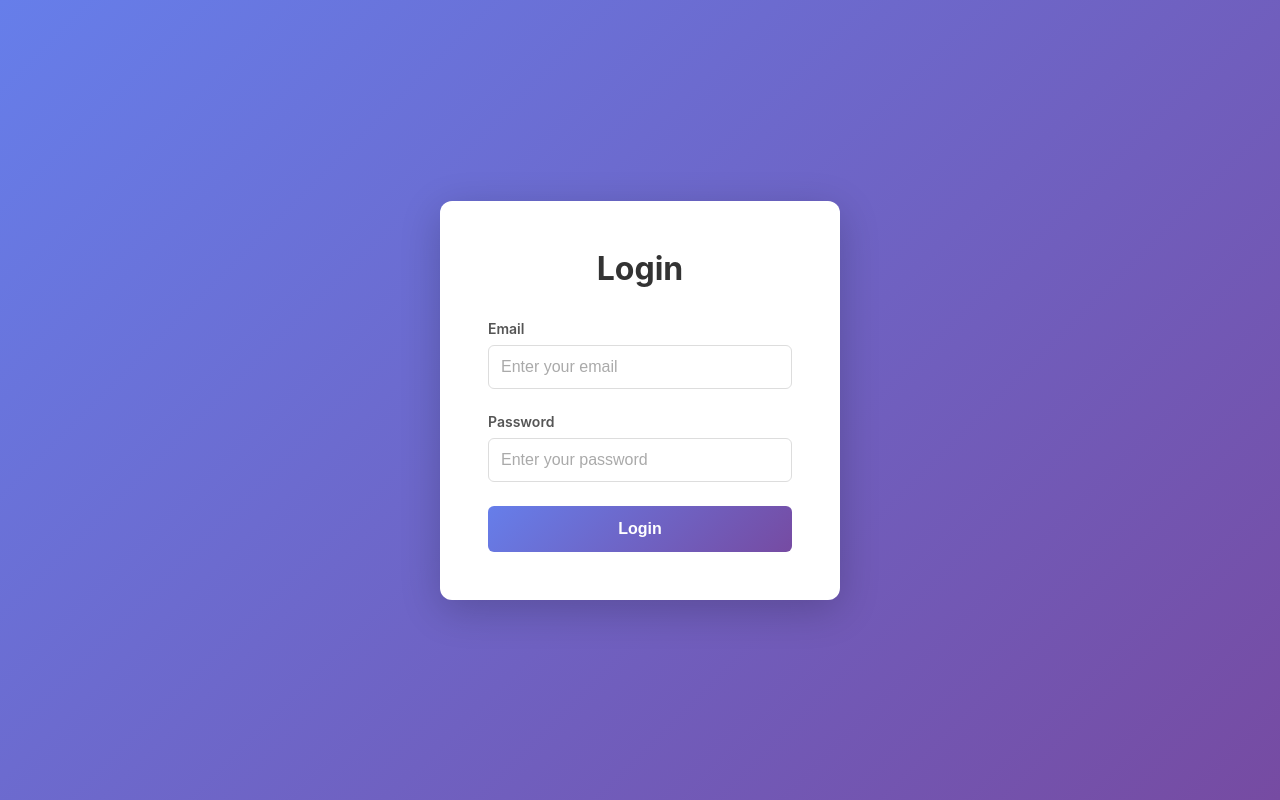
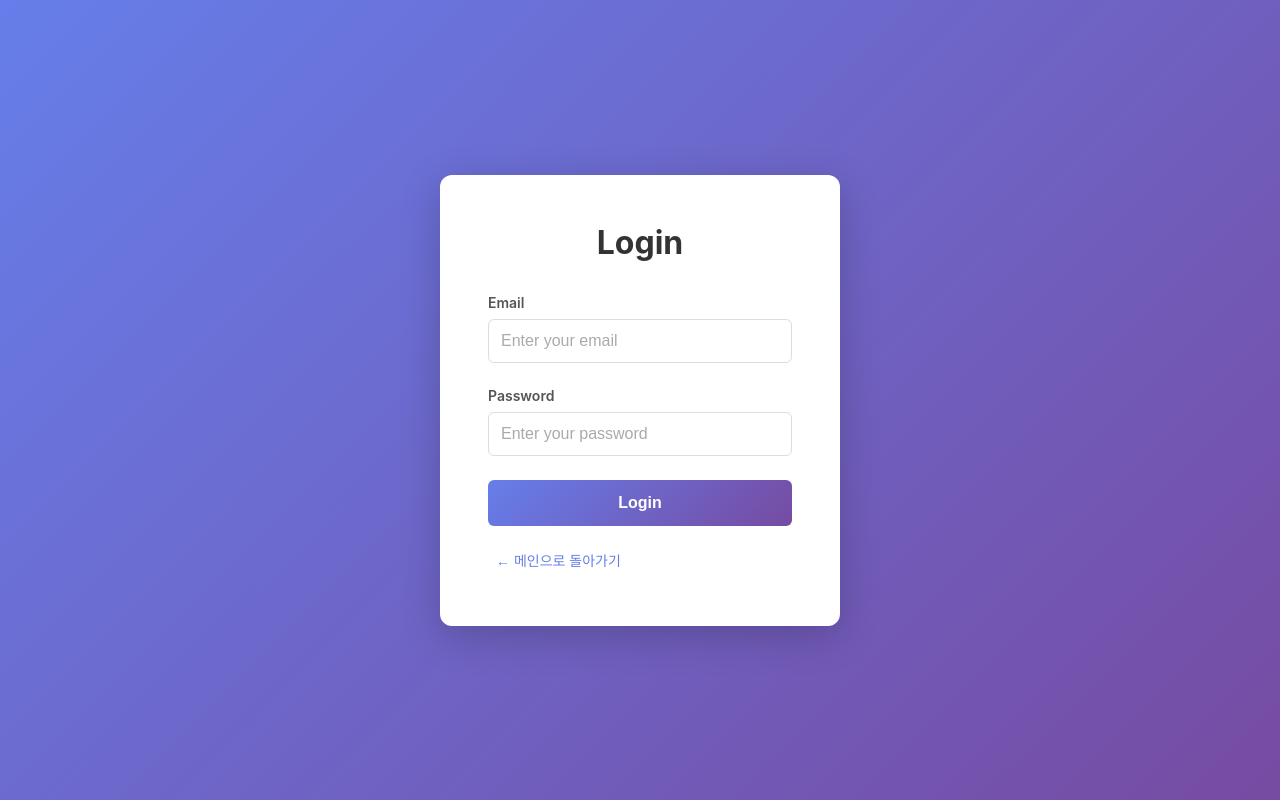
Before and after one commit to SeokhyunHong1510/directional, a React (Create React App) app: page /login in a window 1280 px wide. Built offline with nearby package versions, Linux system fonts and the light colour scheme.

Commit message:
메인페이지 수정, header 순서 수정 logout시 라우팅 수정

```diff
--- a/src/Router.tsx
+++ b/src/Router.tsx
@@ -15,15 +15,13 @@ const Router = () => {
       <GlobalStyle />
       <Header />
       <Routes>
+        <Route path="/" element={<Chart />} />
         <Route path="/login" element={<Login />} />
-        <Route path="/" element={<PostList />} />
         <Route path="/posts" element={<PostList />} />
         <Route path="/posts/new" element={<PostCreate />} />
         <Route path="/posts/edit/:id" element={<PostCreate />} />
         <Route path="/posts/:id" element={<PostDetail />} />
         <Route path="/mypage" element={<MyPage />} />
-        <Route path="/charts" element={<Chart />} />
-        {/* Add more routes here */}
       </Routes>
     </BrowserRouter>
   );
--- a/src/api/client.ts
+++ b/src/api/client.ts
@@ -29,7 +29,8 @@ apiClient.interceptors.response.use(
   (error) => {
     if (error.response?.status === 401) {
       localStorage.removeItem('auth_token');
-      window.location.href = '/login';
+      // 토큰만 제거하고 페이지 이동은 하지 않음
+      // 컴포넌트에서 에러를 처리하도록 함
     }
     return Promise.reject(error);
   },
--- a/src/components/Header/Header.tsx
+++ b/src/components/Header/Header.tsx
@@ -1,4 +1,4 @@
-import React from 'react';
+import React, { useEffect, useState } from 'react';
 import { useNavigate, useLocation } from 'react-router-dom';
 
 import {
@@ -14,11 +14,19 @@ import {
 const Header = () => {
   const navigate = useNavigate();
   const location = useLocation();
-  const isLoggedIn = !!localStorage.getItem('auth_token');
+  const [isLoggedIn, setIsLoggedIn] = useState(
+    !!localStorage.getItem('auth_token'),
+  );
+
+  // location이나 로그인 상태 변경 감지
+  useEffect(() => {
+    setIsLoggedIn(!!localStorage.getItem('auth_token'));
+  }, [location.pathname]);
 
   const handleLogout = () => {
     localStorage.removeItem('auth_token');
-    navigate('/login');
+    setIsLoggedIn(false); // UI 즉시 업데이트
+    navigate('/'); // 로그아웃 시 항상 메인으로 이동
   };
 
   // Don't show header on login page
@@ -31,16 +39,16 @@ const Header = () => {
       <Logo onClick={() => navigate('/')}>Directional Board</Logo>
       <Nav>
         <NavLink
+          onClick={() => navigate('/')}
+          $active={location.pathname === '/' || location.pathname === '/charts'}
+        >
+          Charts
+        </NavLink>
+        <NavLink
           onClick={() => navigate('/posts')}
-          $active={location.pathname === '/' || location.pathname === '/posts'}
+          $active={location.pathname === '/posts'}
         >
           Posts
-        </NavLink>
-        <NavLink
-          onClick={() => navigate('/charts')}
-          $active={location.pathname === '/charts'}
-        >
-          Charts
         </NavLink>
         {isLoggedIn && (
           <NavLink
--- a/src/pages/Login/Login.styles.ts
+++ b/src/pages/Login/Login.styles.ts
@@ -96,3 +96,20 @@ export const ErrorMessage = styled.div`
   font-size: 0.875rem;
   text-align: center;
 `;
+
+export const BackLink = styled.button`
+  background: none;
+  border: none;
+  color: #667eea;
+  font-size: 0.875rem;
+  text-align: center;
+  cursor: pointer;
+  margin-top: 1rem;
+  padding: 0.5rem;
+  transition: color 0.2s;
+
+  &:hover {
+    color: #764ba2;
+    text-decoration: underline;
+  }
+`;
--- a/src/pages/Login/Login.tsx
+++ b/src/pages/Login/Login.tsx
@@ -3,15 +3,16 @@ import { useNavigate } from 'react-router-dom';
 
 import { login } from '../../api/auth';
 import {
+  BackLink,
+  Button,
   Container,
+  ErrorMessage,
+  Form,
+  Input,
+  InputGroup,
+  Label,
   LoginBox,
   Title,
-  Form,
-  InputGroup,
-  Label,
-  Input,
-  Button,
-  ErrorMessage,
 } from './Login.styles';
 
 const Login = () => {
@@ -72,6 +73,7 @@ const Login = () => {
             {isLoading ? 'Logging in...' : 'Login'}
           </Button>
         </Form>
+        <BackLink onClick={() => navigate('/')}>← 메인으로 돌아가기</BackLink>
       </LoginBox>
     </Container>
   );
--- a/src/pages/MyPage/MyPage.tsx
+++ b/src/pages/MyPage/MyPage.tsx
@@ -1,4 +1,4 @@
-import React, { useState } from 'react';
+import React, { useEffect, useState } from 'react';
 import { useNavigate } from 'react-router-dom';
 
 import { usePosts } from '../../hooks/usePosts';
@@ -39,6 +39,14 @@ const MyPage = () => {
     sort: 'createdAt',
     order: 'desc',
   });
+
+  // 인증 체크: 토큰이 없으면 메인으로 리다이렉트
+  useEffect(() => {
+    const token = localStorage.getItem('auth_token');
+    if (!token) {
+      navigate('/');
+    }
+  }, [navigate]);
 
   const { data, isLoading, error } = usePosts(params);
 
--- a/src/pages/PostCreate/PostCreate.tsx
+++ b/src/pages/PostCreate/PostCreate.tsx
@@ -40,6 +40,14 @@ const PostCreate = () => {
   const [isSubmitting, setIsSubmitting] = useState(false);
   const [isLoading, setIsLoading] = useState(false);
 
+  // 인증 체크: 토큰이 없으면 메인으로 리다이렉트
+  useEffect(() => {
+    const token = localStorage.getItem('auth_token');
+    if (!token) {
+      navigate('/');
+    }
+  }, [navigate]);
+
   const checkForbiddenWords = (text: string): string | null => {
     const foundWord = FORBIDDEN_WORDS.find((word) => text.includes(word));
     return foundWord || null;
@@ -71,6 +79,13 @@ const PostCreate = () => {
     const trimmedTag = tagInput.trim();
 
     if (!trimmedTag) {
+      return;
+    }
+
+    // 금지어 체크
+    const forbiddenWord = checkForbiddenWords(trimmedTag);
+    if (forbiddenWord) {
+      setError(`Tag contains forbidden word: "${forbiddenWord}"`);
       return;
     }
 
```
Also changed, not shown: 1 other file (tests, documents, lock files or other folders).
